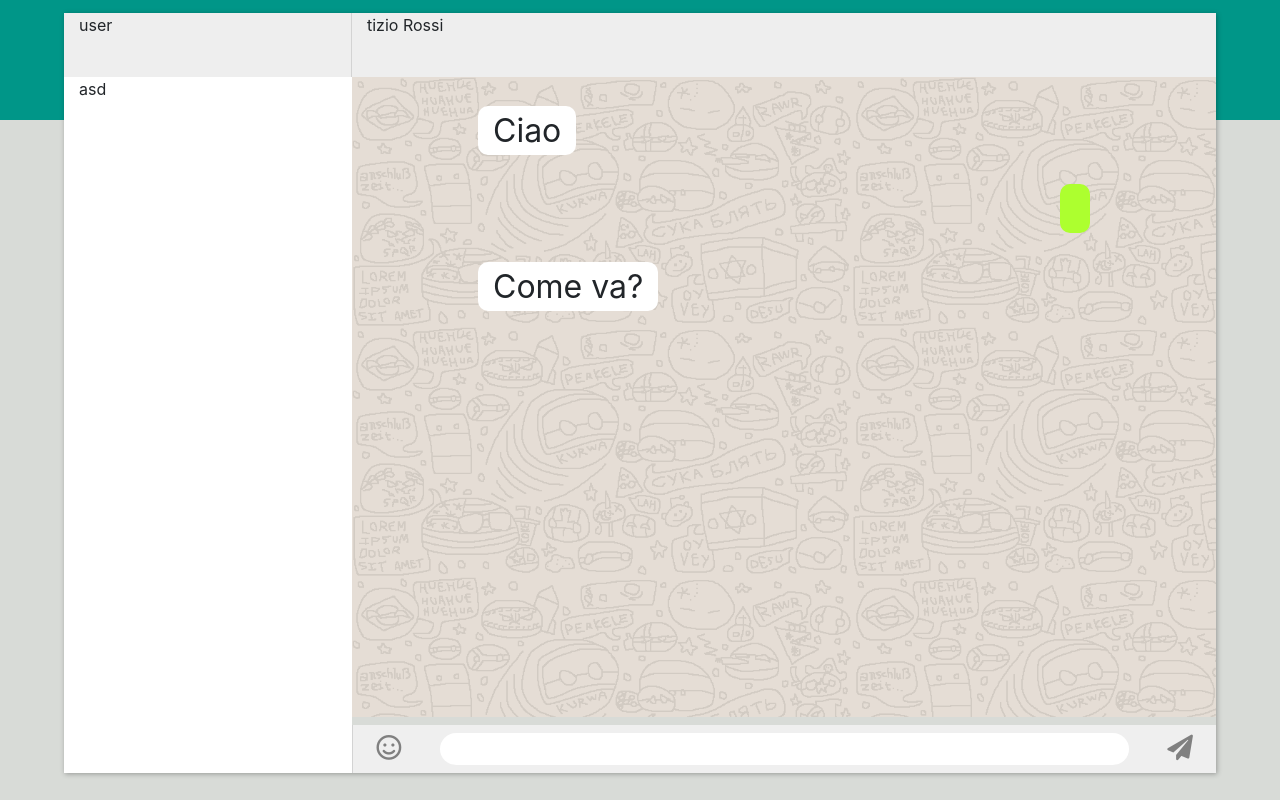
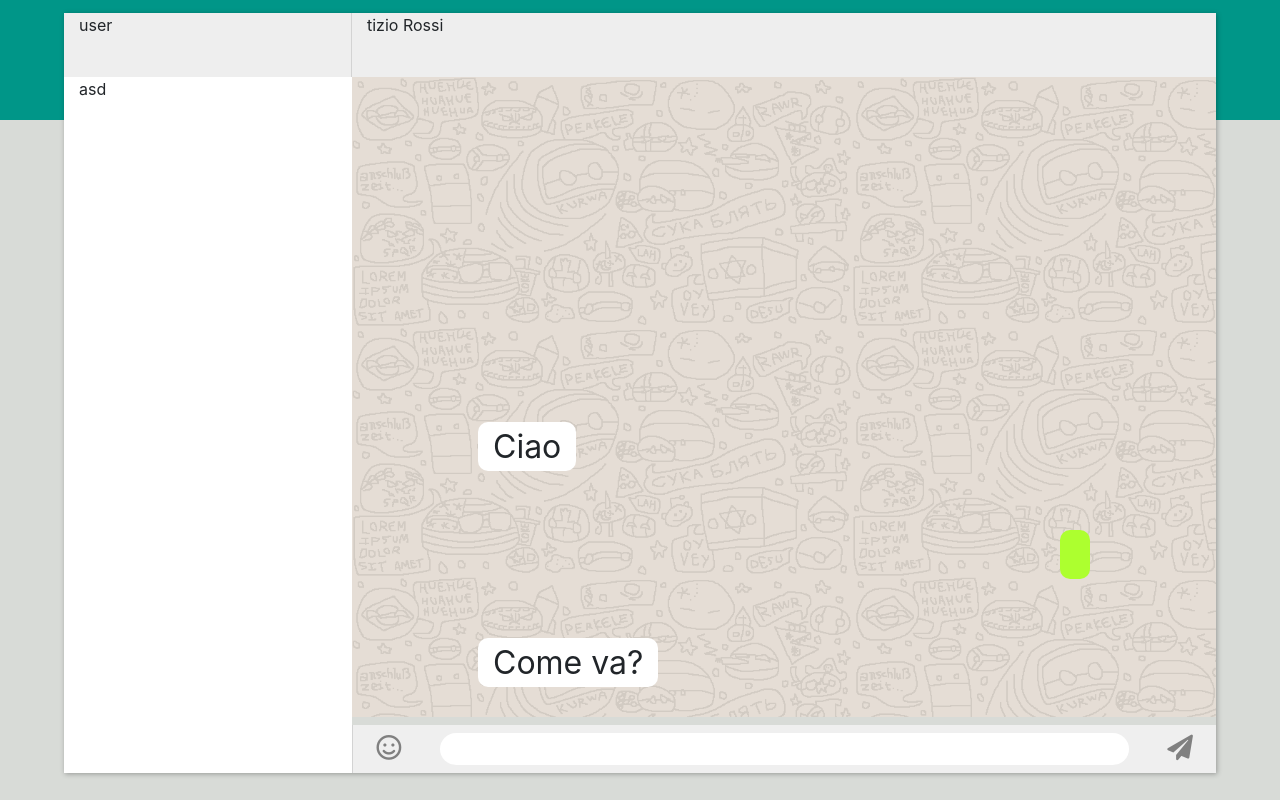
Before and after one commit to vonaxl/js-html-css-boolzap, a plain HTML site: page index.html in a window 1280 px wide. Both pictures are taken after a click on the icon 1180 px from the left and 747 px from the top of the page. Drawn offline with nearby package versions, Linux system fonts and the light colour scheme.

Commit message:
used column reverse and changed append to prepend

```diff
--- a/assets/js/myscript.js
+++ b/assets/js/myscript.js
@@ -3,22 +3,22 @@ $( document ).ready(function() {
     setTimeout(function(){
         var msgCopy = $("#template .msgpc").clone();
         msgCopy.find(".txt").text("Ciao")
-        $("#chatbox").append(msgCopy)
+        $("#chatbox").prepend(msgCopy)
      }, 3000);
     setTimeout(function(){
         var msgCopy = $("#template .msgpc").clone();
         msgCopy.find(".txt").text("Come va?")
-        $("#chatbox").append(msgCopy)
+        $("#chatbox").prepend(msgCopy)
      }, 6000);
     setTimeout(function(){
         var msgCopy = $("#template .msgpc").clone();
         msgCopy.find(".txt").text("ti va di uscire?")
-        $("#chatbox").append(msgCopy)
+        $("#chatbox").prepend(msgCopy)
      }, 10000);
     setTimeout(function(){
         var msgCopy = $("#template .msgpc").clone();
         msgCopy.find(".txt").text("Conosci per caso Michele de Rosa?")
-        $("#chatbox").append(msgCopy)
+        $("#chatbox").prepend(msgCopy)
      }, 15000);
 
 
@@ -32,7 +32,7 @@ $( document ).ready(function() {
         msgCopy.find(".txt").text(message)
 
         // send the message with it's template
-        $("#chatbox").append(msgCopy)
+        $("#chatbox").prepend(msgCopy)
 
         // clear the input
         $("#msg").val("");
--- a/index.html
+++ b/index.html
@@ -33,7 +33,7 @@
             </div>
             <!-- chatbox window row -->
             <div class="row">
-              <div id="chatbox" class="col-12">
+              <div id="chatbox" class="col-12 d-flex flex-column-reverse">
 
               </div>
             </div>
```
